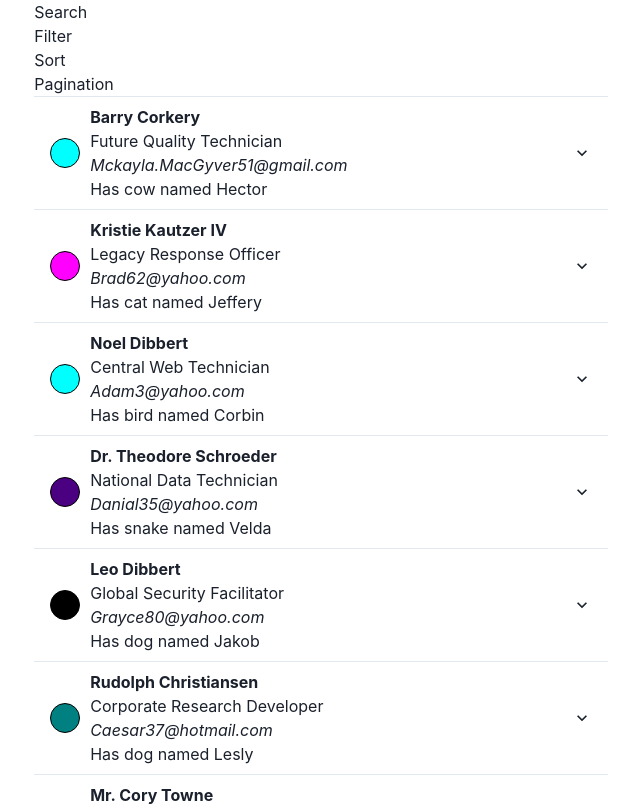
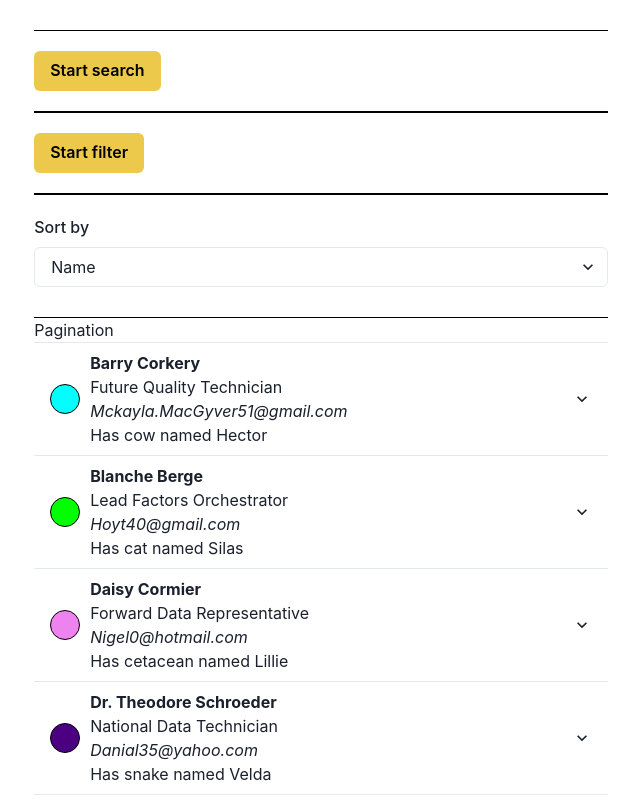
Before and after one commit to natalie-fsunny/large_list_project, a React (Create React App) app: page / in a window 1280 px wide. Shown: the top 806 px of the page, without its empty margins (319-959 px from the left). Built offline with nearby package versions, Linux system fonts and the light colour scheme.

Commit message:
add search, sort and filter

```diff
--- a/src/App.tsx
+++ b/src/App.tsx
@@ -6,20 +6,51 @@ import { Pagination } from "./components/Pagination";
 import { Search } from "./components/Search";
 import { Sort } from "./components/Sort";
 import { useAppSelector } from "./hooks";
+import { Settings, User } from "./types";
 
 function App() {
   const { users } = useAppSelector((state) => state.usersReducer);
   const [usersForDisplaying, setUsersForDisplaying] = useState(users);
 
-  useEffect(() => setUsersForDisplaying(users), [users]);
+  const [settings, setSettings] = useState<Settings>({
+    search: { searchProperty: "name", searchString: "" },
+    filter: { filterProperty: "petType", filterString: "" },
+    sort: { sortProperty: "name" },
+  });
+
+  const handleFilterSearchSortUsers = () => {
+    let newUsers = [...users];
+    if (settings.search.searchProperty) {
+      newUsers = newUsers.filter((user) =>
+        user[settings.search.searchProperty as keyof User]
+          .toLowerCase()
+          .includes(settings.search.searchString.toLowerCase())
+      );
+    }
+    if (settings.filter.filterProperty) {
+      newUsers = newUsers.filter((user) =>
+        user[settings.filter.filterProperty as keyof User]
+          .toLowerCase()
+          .startsWith(settings.filter.filterString.toLowerCase())
+      );
+    }
+    newUsers.sort((a, b) =>
+      a[settings.sort.sortProperty as keyof User].localeCompare(
+        b[settings.sort.sortProperty as keyof User]
+      )
+    );
+    setUsersForDisplaying(newUsers);
+  };
+
+  useEffect(() => handleFilterSearchSortUsers(), [users, settings]);
 
   return (
     <ChakraProvider>
-      <Container>
+      <Container mt="30px">
         <Box>
-          <Search />
-          <Filter />
-          <Sort />
+          <Search settings={settings} setSettings={setSettings} />
+          <Filter settings={settings} setSettings={setSettings} />
+          <Sort settings={settings} setSettings={setSettings} />
           <Pagination />
         </Box>
         <List usersForDisplaying={usersForDisplaying} />
--- a/src/components/Filter.tsx
+++ b/src/components/Filter.tsx
@@ -1,6 +1,114 @@
+import { Box, Button, FormControl, FormLabel, Select } from "@chakra-ui/react";
+import { useState } from "react";
+import { Settings } from "../types";
+import { colors, getColorByName, pets } from "../utils";
 
-export const Filter = () => {
+interface FilterProps {
+  settings: Settings;
+  setSettings: React.Dispatch<React.SetStateAction<Settings>>;
+}
+
+export const Filter = ({ setSettings, settings }: FilterProps) => {
+  const [isOpen, setIsOpen] = useState(false);
+
+  const handleChooseFilterProperty = (
+    e: React.ChangeEvent<HTMLSelectElement>
+  ) => {
+    if (
+      e.target.value === "favoriteColor" &&
+      settings.filter.filterProperty !== "favoriteColor"
+    ) {
+      setSettings((prev) => ({
+        ...prev,
+        filter: { filterString: "red", filterProperty: "favoriteColor" },
+      }));
+    } else if (
+      e.target.value === "petType" &&
+      settings.filter.filterProperty !== "petType"
+    ) {
+      setSettings((prev) => ({
+        ...prev,
+        filter: { filterString: "cat", filterProperty: "petType" },
+      }));
+    } else {
+      setSettings((prev) => ({
+        ...prev,
+        filter: { ...prev.filter, filterProperty: e.target.value },
+      }));
+    }
+  };
+
+  const handleChooseFilterString = (
+    e: React.ChangeEvent<HTMLSelectElement>
+  ) => {
+    setSettings((prev) => ({
+      ...prev,
+      filter: { ...prev.filter, filterString: e.target.value },
+    }));
+  };
+
+  const handleToggleFilter = () => {
+    if (isOpen) {
+      setSettings((prev) => ({
+        ...prev,
+        filter: { filterProperty: "", filterString: "" },
+      }));
+    } else {
+      setSettings((prev) => ({
+        ...prev,
+        filter: { filterProperty: "favoriteColor", filterString: "red" },
+      }));
+    }
+    setIsOpen((prev) => !prev);
+  };
+
   return (
-    <div>Filter</div>
-  )
-}
+    <Box p="20px 0" borderTop="1px solid black" borderBottom="1px solid black">
+      <Button colorScheme="yellow" onClick={handleToggleFilter}>
+        {isOpen ? "Cancel filter" : "Start filter"}
+      </Button>
+
+      {isOpen && (
+        <Box mt="10px">
+          <FormControl mb="10px">
+            <FormLabel>Filter by</FormLabel>
+            <Select
+              value={settings.filter.filterProperty}
+              onChange={handleChooseFilterProperty}
+            >
+              <option value="petType">Pet type</option>
+              <option value="favoriteColor">Favorite color</option>
+            </Select>
+          </FormControl>
+          <FormControl>
+            <Select
+              value={settings.filter.filterString}
+              onChange={handleChooseFilterString}
+              backgroundColor={
+                settings.filter.filterProperty === "favoriteColor"
+                  ? getColorByName(settings.filter.filterString)
+                  : "#00000000"
+              }
+            >
+              {settings.filter.filterProperty === "petType"
+                ? pets.map((pet) => (
+                    <option value={pet} key={pet}>
+                      {pet}
+                    </option>
+                  ))
+                : Object.keys(colors).map((color) => (
+                    <option
+                      value={color}
+                      key={color}
+                      style={{
+                        backgroundColor: getColorByName(color),
+                      }}
+                    ></option>
+                  ))}
+            </Select>
+          </FormControl>
+        </Box>
+      )}
+    </Box>
+  );
+};
--- a/src/components/Search.tsx
+++ b/src/components/Search.tsx
@@ -1,7 +1,81 @@
-import React from 'react'
+import {
+  Box,
+  Button,
+  FormControl,
+  FormLabel,
+  Input,
+  Select,
+} from "@chakra-ui/react";
+import { useState } from "react";
+import { Settings } from "../types";
 
-export const Search = () => {
+interface SearchProps {
+  settings: Settings;
+  setSettings: React.Dispatch<React.SetStateAction<Settings>>;
+}
+
+export const Search = ({ setSettings, settings }: SearchProps) => {
+  const [isOpen, setIsOpen] = useState(false);
+
+  const handleChooseSearchProperty = (
+    e: React.ChangeEvent<HTMLSelectElement>
+  ) => {
+    setSettings((prev) => ({
+      ...prev,
+      search: { ...prev.search, searchProperty: e.target.value },
+    }));
+  };
+
+  const handleTextSearchString = (e: React.ChangeEvent<HTMLInputElement>) => {
+    setSettings((prev) => ({
+      ...prev,
+      search: { ...prev.search, searchString: e.target.value },
+    }));
+  };
+
+  const handleToggleSearch = () => {
+    if (isOpen) {
+      setSettings((prev) => ({
+        ...prev,
+        search: { searchProperty: "", searchString: "" },
+      }));
+    } else {
+      setSettings((prev) => ({
+        ...prev,
+        search: { searchProperty: "name", searchString: "" },
+      }));
+    }
+    setIsOpen((prev) => !prev);
+  };
+
   return (
-    <div>Search</div>
-  )
-}
+    <Box p="20px 0" borderTop="1px solid black" borderBottom="1px solid black">
+      <Button colorScheme="yellow" onClick={handleToggleSearch}>
+        {isOpen ? "Cancel search" : "Start search"}
+      </Button>
+
+      {isOpen && (
+        <Box mt="10px">
+          <FormControl>
+            <FormLabel>Search by</FormLabel>
+            <Select
+              value={settings.search.searchProperty}
+              onChange={handleChooseSearchProperty}
+            >
+              <option value="name">Name</option>
+              <option value="petName">Pet Name</option>
+              <option value="email">Email</option>
+              <option value="job">Job</option>
+            </Select>
+          </FormControl>
+          <FormControl display="flex" gap="10px" mt="10px">
+            <Input
+              value={settings.search.searchString}
+              onChange={handleTextSearchString}
+            />
+          </FormControl>
+        </Box>
+      )}
+    </Box>
+  );
+};
--- a/src/components/Sort.tsx
+++ b/src/components/Sort.tsx
@@ -1,6 +1,35 @@
+import { Box, FormControl, FormLabel, Select } from "@chakra-ui/react";
+import { Settings } from "../types";
 
-export const Sort = () => {
+interface SortProps {
+  settings: Settings;
+  setSettings: React.Dispatch<React.SetStateAction<Settings>>;
+}
+
+export const Sort = ({ setSettings, settings }: SortProps) => {
+  const handleChooseSortProperty = (
+    e: React.ChangeEvent<HTMLSelectElement>
+  ) => {
+    setSettings((prev) => ({
+      ...prev,
+      sort: { ...prev.sort, sortProperty: e.target.value },
+    }));
+  };
+
   return (
-    <div>Sort</div>
-  )
-}
+    <Box p="20px 0" borderTop="1px solid black" borderBottom="1px solid black">
+      <FormControl mb="10px">
+        <FormLabel>Sort by</FormLabel>
+        <Select
+          value={settings.sort.sortProperty}
+          onChange={handleChooseSortProperty}
+        >
+          <option value="name">Name</option>
+          <option value="petName">Pet name</option>
+          <option value="job">Job</option>
+          <option value="email">Email</option>
+        </Select>
+      </FormControl>
+    </Box>
+  );
+};
--- a/src/store/usersReducer.ts
+++ b/src/store/usersReducer.ts
@@ -4,7 +4,7 @@ import { faker } from "@faker-js/faker";
 
 const users: User[] = [];
 
-for (let i = 0; i < 100; i++) {
+for (let i = 0; i < 10; i++) {
   users.push({
     favoriteColor: faker.color.human(),
     job: faker.name.jobTitle(),
--- a/src/types.ts
+++ b/src/types.ts
@@ -7,3 +7,9 @@ export type User = {
   job: string;
   id: string;
 };
+
+export type Settings = {
+  search: { searchProperty: string; searchString: string };
+  filter: { filterProperty: string; filterString: string };
+  sort: { sortProperty: string };
+};
```
